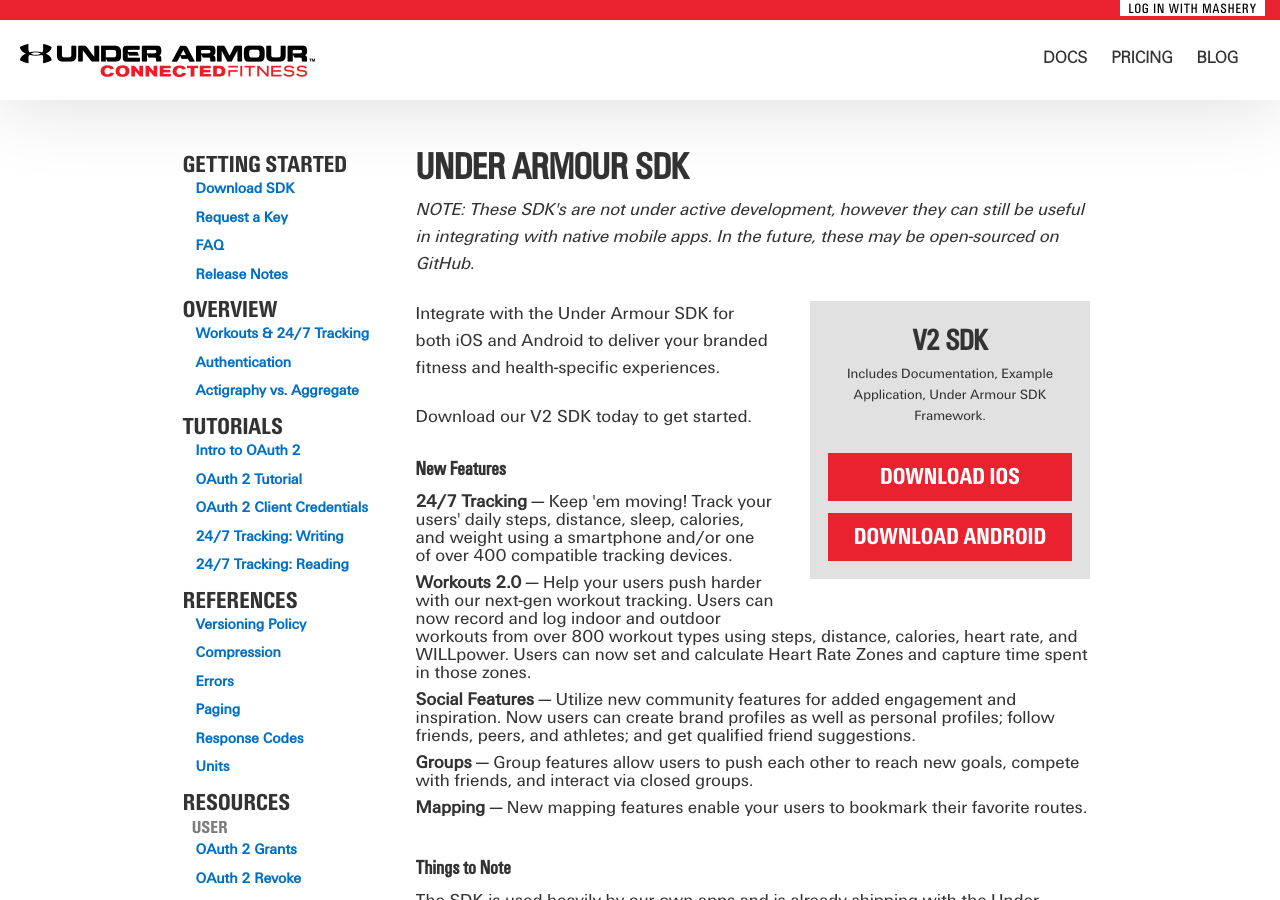
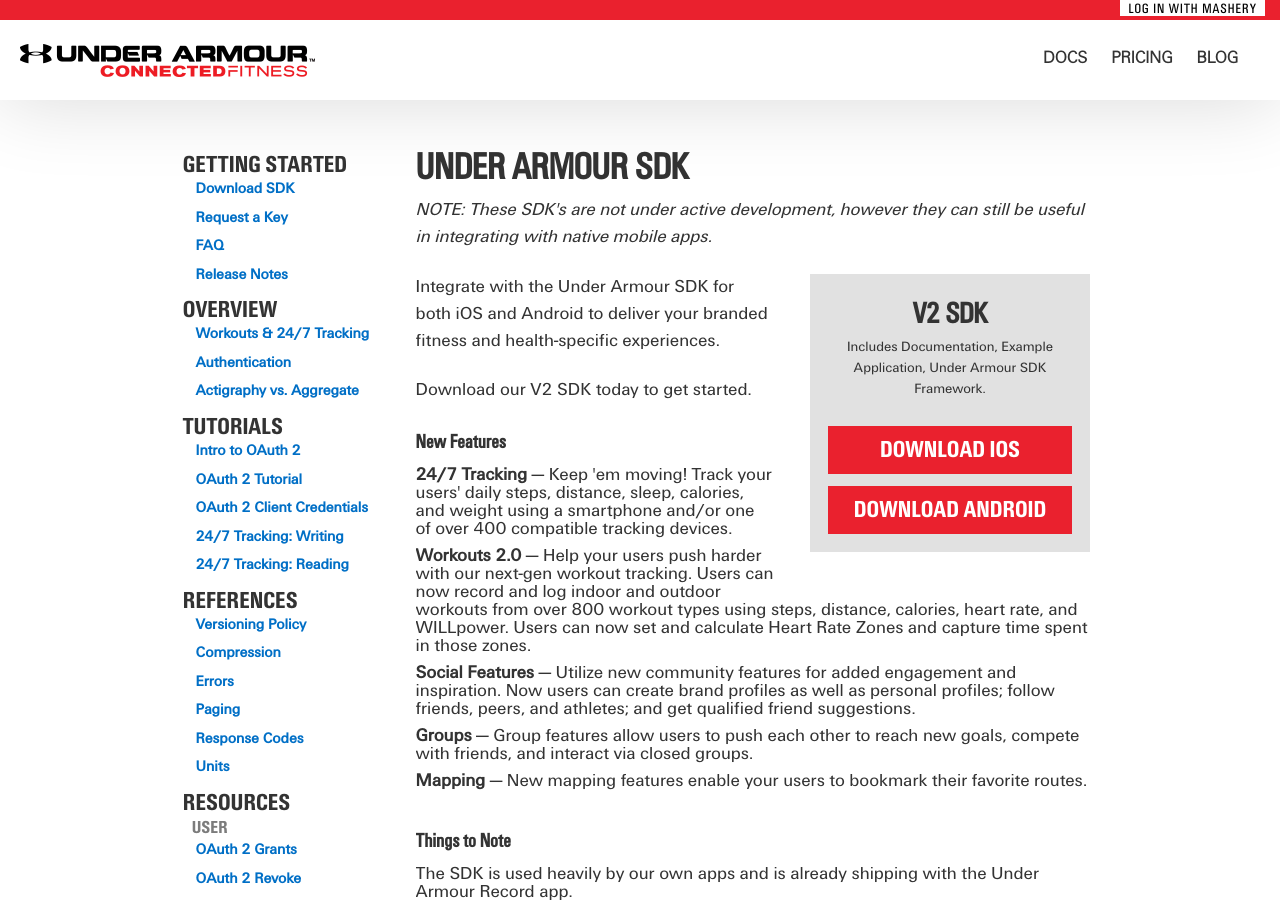
Before and after one commit to jeudyx/jeudyx.github.io, a Jekyll site: the page built from pages/sdk.html, in a window 1280 px wide and 900 px high. Built offline with Jekyll 4.4.1, drawn with Linux system fonts in a browser that asks for light colours.

Commit message:
removing open-source blurb

```diff
--- a/pages/sdk.html
+++ b/pages/sdk.html
@@ -9,7 +9,7 @@
 
   <p class="alert-warn">
     <em>NOTE: These SDK's are not under active development, however they can still be useful in integrating with native
-    mobile apps. In the future, these may be open-sourced on GitHub.</em>
+    mobile apps.</em>
   </p>
 
   <div class="page-sdk-box">
```
